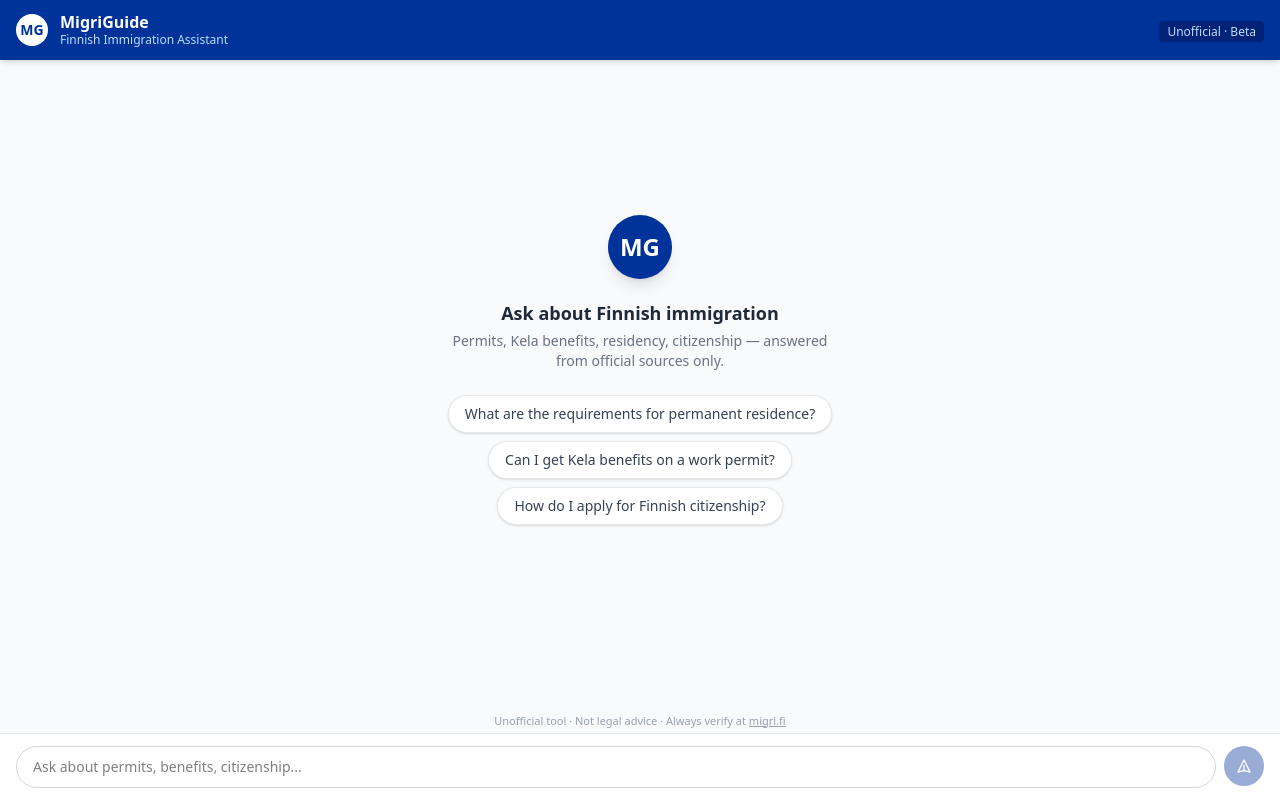
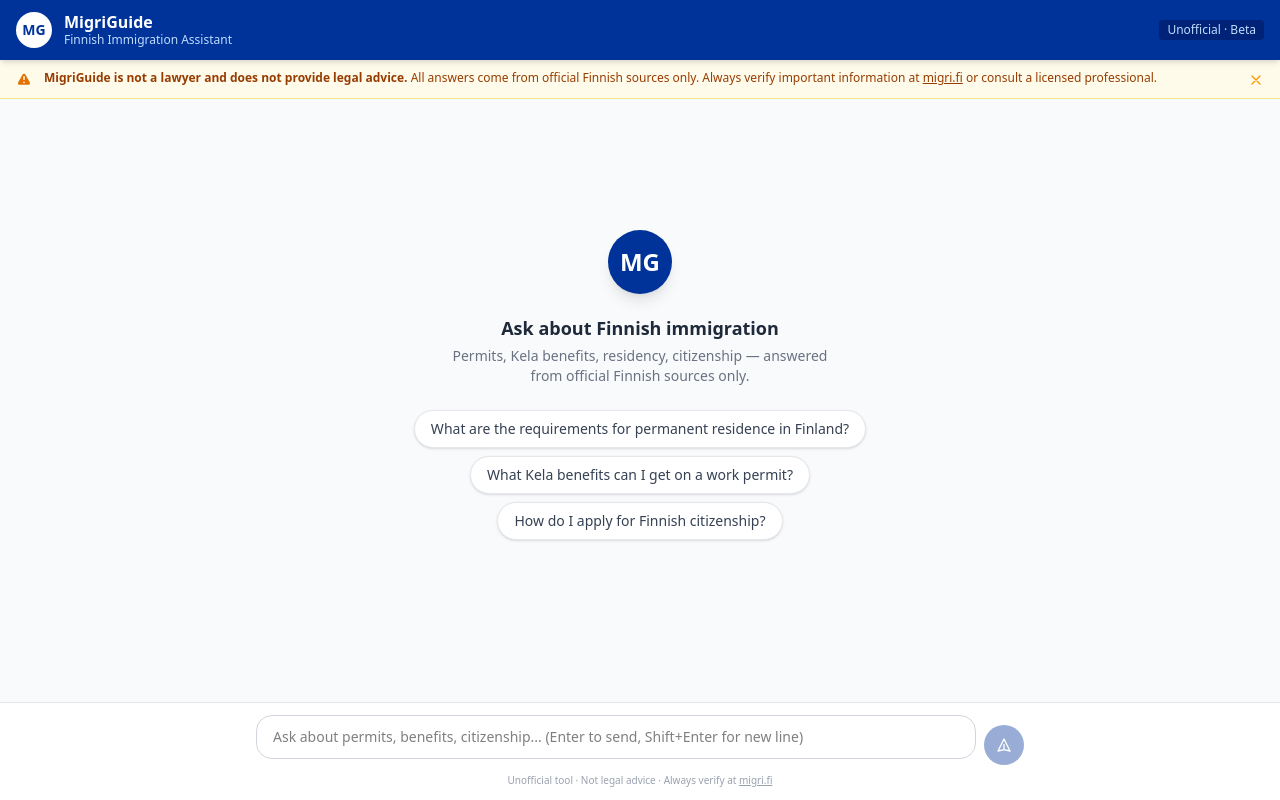
Before and after one commit to Rohitn96/FinnPermitGuide, a Next.js app in the folder frontend/: page / in a window 1280 px wide. Built offline with nearby package versions, Linux system fonts and the light colour scheme.

Commit message:
more changes on pre production

```diff
--- a/frontend/src/app/page.tsx
+++ b/frontend/src/app/page.tsx
@@ -1,69 +1,150 @@
 'use client';
 
-import { useRef, useEffect, useState } from 'react';
+import { useRef, useEffect, useState, useCallback } from 'react';
 import { useChat } from '@/hooks/useChat';
 import ChatBubble from '@/components/ChatBubble';
 
 const STARTER_QUESTIONS = [
-  'What are the requirements for permanent residence?',
-  'Can I get Kela benefits on a work permit?',
+  'What are the requirements for permanent residence in Finland?',
+  'What Kela benefits can I get on a work permit?',
   'How do I apply for Finnish citizenship?',
 ];
 
 export default function Home() {
-  const { messages, isLoading, sendMessage, submitFeedback } = useChat();
+  const { messages, isLoading, sendMessage, submitFeedback, clearConversation } = useChat();
   const [input, setInput] = useState('');
+  const [bannerVisible, setBannerVisible] = useState(true);
   const bottomRef = useRef<HTMLDivElement>(null);
+  const textareaRef = useRef<HTMLTextAreaElement>(null);
 
+  // Scroll to bottom on new messages
   useEffect(() => {
     bottomRef.current?.scrollIntoView({ behavior: 'smooth' });
   }, [messages, isLoading]);
 
-  function handleSubmit(e: React.FormEvent) {
-    e.preventDefault();
+  // Auto-resize textarea as user types
+  useEffect(() => {
+    const ta = textareaRef.current;
+    if (!ta) return;
+    ta.style.height = 'auto';
+    ta.style.height = `${Math.min(ta.scrollHeight, 200)}px`;
+  }, [input]);
+
+  const handleSubmit = useCallback(
+    (e?: React.FormEvent) => {
+      e?.preventDefault();
       const q = input.trim();
       if (!q || isLoading) return;
       setInput('');
+      // Reset textarea height after clearing
+      if (textareaRef.current) textareaRef.current.style.height = 'auto';
       sendMessage(q);
+    },
+    [input, isLoading, sendMessage],
+  );
+
+  function handleKeyDown(e: React.KeyboardEvent<HTMLTextAreaElement>) {
+    if (e.key === 'Enter' && !e.shiftKey) {
+      e.preventDefault();
+      handleSubmit();
+    }
+  }
+
+  function handleClear() {
+    clearConversation();
+    setInput('');
+    if (textareaRef.current) textareaRef.current.style.height = 'auto';
   }
 
   return (
     <div className="flex flex-col h-full">
-      {/* Header */}
+
+      {/* ── Header ─────────────────────────────────────────── */}
       <header className="bg-[#003399] text-white px-4 py-3 flex items-center gap-3 shrink-0 shadow-md z-10">
-        <div className="w-8 h-8 bg-white rounded-full flex items-center justify-center shrink-0">
+        {/* Logo — click to return to home / clear conversation */}
+        <button
+          onClick={handleClear}
+          aria-label="Home — clear conversation"
+          className="w-9 h-9 bg-white rounded-full flex items-center justify-center shrink-0 hover:bg-blue-100 transition-colors"
+        >
           <span className="text-[#003399] font-bold text-sm select-none">MG</span>
-        </div>
+        </button>
+
         <div className="min-w-0">
           <h1 className="font-semibold text-base leading-tight">MigriGuide</h1>
           <p className="text-blue-200 text-xs">Finnish Immigration Assistant</p>
         </div>
-        <div className="ml-auto shrink-0">
-          <span className="bg-[#002277] text-blue-200 text-xs px-2 py-0.5 rounded">
+
+        <div className="ml-auto flex items-center gap-2 shrink-0">
+          <span className="bg-[#002277] text-blue-200 text-xs px-2 py-0.5 rounded select-none">
             Unofficial · Beta
           </span>
+
+          {/* Clear conversation button */}
+          {messages.length > 0 && (
+            <button
+              onClick={handleClear}
+              aria-label="Clear conversation"
+              title="Clear conversation"
+              className="p-1.5 rounded-md text-blue-200 hover:text-white hover:bg-[#002277] transition-colors"
+            >
+              <svg className="w-4 h-4" fill="none" viewBox="0 0 24 24" stroke="currentColor" strokeWidth={2}>
+                <path strokeLinecap="round" strokeLinejoin="round"
+                  d="M19 7l-.867 12.142A2 2 0 0116.138 21H7.862a2 2 0 01-1.995-1.858L5 7m5 4v6m4-6v6m1-10V4a1 1 0 00-1-1h-4a1 1 0 00-1 1v3M4 7h16" />
+              </svg>
+            </button>
+          )}
         </div>
       </header>
 
-      {/* Chat area */}
-      <div className="flex-1 overflow-y-auto px-4 py-6">
+      {/* ── Disclaimer banner ──────────────────────────────── */}
+      {bannerVisible && (
+        <div className="shrink-0 bg-amber-50 border-b border-amber-200 px-4 py-2.5 flex items-start gap-3">
+          <svg className="w-4 h-4 text-amber-600 mt-0.5 shrink-0" fill="currentColor" viewBox="0 0 20 20">
+            <path fillRule="evenodd"
+              d="M8.257 3.099c.765-1.36 2.722-1.36 3.486 0l5.58 9.92c.75 1.334-.213 2.98-1.742 2.98H4.42c-1.53 0-2.493-1.646-1.743-2.98l5.58-9.92zM11 13a1 1 0 11-2 0 1 1 0 012 0zm-1-8a1 1 0 00-1 1v3a1 1 0 002 0V6a1 1 0 00-1-1z"
+              clipRule="evenodd" />
+          </svg>
+          <p className="text-amber-800 text-xs leading-snug flex-1">
+            <strong>MigriGuide is not a lawyer and does not provide legal advice.</strong>{' '}
+            All answers come from official Finnish sources only. Always verify important information at{' '}
+            <a href="https://migri.fi" target="_blank" rel="noopener noreferrer"
+              className="underline font-medium">migri.fi</a>{' '}
+            or consult a licensed professional.
+          </p>
+          <button
+            onClick={() => setBannerVisible(false)}
+            aria-label="Dismiss disclaimer"
+            className="text-amber-500 hover:text-amber-700 transition-colors shrink-0 mt-0.5"
+          >
+            <svg className="w-4 h-4" fill="none" viewBox="0 0 24 24" stroke="currentColor" strokeWidth={2}>
+              <path strokeLinecap="round" strokeLinejoin="round" d="M6 18L18 6M6 6l12 12" />
+            </svg>
+          </button>
+        </div>
+      )}
+
+      {/* ── Chat area ──────────────────────────────────────── */}
+      <div className="flex-1 overflow-y-auto">
         {messages.length === 0 ? (
-          <div className="flex flex-col items-center justify-center h-full text-center gap-5 pb-8">
+          /* Empty state — centered within max-w-3xl */
+          <div className="max-w-3xl mx-auto px-4 h-full flex flex-col items-center justify-center text-center gap-5 pb-8">
             <div className="w-16 h-16 bg-[#003399] rounded-full flex items-center justify-center shadow-lg">
               <span className="text-white text-2xl font-bold select-none">MG</span>
             </div>
             <div>
               <p className="font-semibold text-gray-800 text-lg">Ask about Finnish immigration</p>
               <p className="text-sm mt-1 text-gray-500 max-w-sm">
-                Permits, Kela benefits, residency, citizenship — answered from official sources only.
+                Permits, Kela benefits, residency, citizenship — answered from official Finnish sources only.
               </p>
             </div>
-            <div className="flex flex-wrap gap-2 justify-center mt-1 max-w-md">
+            <div className="flex flex-wrap gap-2 justify-center mt-1 max-w-lg">
               {STARTER_QUESTIONS.map(q => (
                 <button
                   key={q}
                   onClick={() => sendMessage(q)}
-                  className="text-sm bg-white border border-gray-200 rounded-full px-4 py-2 text-gray-700 hover:border-[#003399] hover:text-[#003399] transition-colors shadow-sm"
+                  disabled={isLoading}
+                  className="text-sm bg-white border border-gray-200 rounded-full px-4 py-2 text-gray-700 hover:border-[#003399] hover:text-[#003399] transition-colors shadow-sm disabled:opacity-50"
                 >
                   {q}
                 </button>
@@ -71,7 +152,8 @@ export default function Home() {
             </div>
           </div>
         ) : (
-          <div className="max-w-2xl mx-auto space-y-4">
+          /* Messages — same max-w-3xl container as input bar */
+          <div className="max-w-3xl mx-auto px-4 py-6 space-y-4">
             {messages.map((msg, i) => (
               <ChatBubble
                 key={msg.id}
@@ -87,11 +169,11 @@ export default function Home() {
             {isLoading && (
               <div className="flex justify-start">
                 <div className="bg-white border border-gray-100 rounded-2xl rounded-tl-none px-4 py-3 shadow-sm">
-                  <div className="flex gap-1 items-center h-4">
+                  <div className="flex gap-1 items-center h-5">
                     {[0, 150, 300].map(delay => (
                       <div
                         key={delay}
-                        className="w-2 h-2 bg-gray-400 rounded-full animate-bounce"
+                        className="w-2 h-2 bg-gray-300 rounded-full animate-bounce"
                         style={{ animationDelay: `${delay}ms` }}
                       />
                     ))}
@@ -105,53 +187,43 @@ export default function Home() {
         )}
       </div>
 
-      {/* Disclaimer */}
-      <p className="text-center text-[11px] text-gray-400 px-4 pb-1 shrink-0">
-        Unofficial tool · Not legal advice · Always verify at{' '}
-        <a
-          href="https://migri.fi"
-          target="_blank"
-          rel="noopener noreferrer"
-          className="underline"
-        >
-          migri.fi
-        </a>
-      </p>
-
-      {/* Input bar */}
-      <form
-        onSubmit={handleSubmit}
-        className="shrink-0 border-t border-gray-200 bg-white px-4 py-3 flex gap-2"
-      >
-        <input
-          type="text"
+      {/* ── Input bar ──────────────────────────────────────── */}
+      <div className="shrink-0 border-t border-gray-200 bg-white px-4 py-3">
+        <div className="max-w-3xl mx-auto">
+          <form onSubmit={handleSubmit} className="flex items-end gap-2">
+            <div className="flex-1 min-w-0 relative">
+              <textarea
+                ref={textareaRef}
                 value={input}
                 onChange={e => setInput(e.target.value)}
-          placeholder="Ask about permits, benefits, citizenship..."
+                onKeyDown={handleKeyDown}
+                placeholder="Ask about permits, benefits, citizenship... (Enter to send, Shift+Enter for new line)"
                 disabled={isLoading}
-          className="flex-1 min-w-0 border border-gray-300 rounded-full px-4 py-2.5 text-sm focus:outline-none focus:border-[#003399] focus:ring-2 focus:ring-[#003399]/20 disabled:opacity-50 transition"
+                rows={1}
+                className="w-full resize-none border border-gray-300 rounded-2xl px-4 py-2.5 text-sm focus:outline-none focus:border-[#003399] focus:ring-2 focus:ring-[#003399]/20 disabled:opacity-50 transition leading-relaxed overflow-hidden"
+                style={{ minHeight: '44px', maxHeight: '200px' }}
               />
+            </div>
             <button
               type="submit"
               disabled={isLoading || !input.trim()}
               aria-label="Send"
               className="bg-[#003399] text-white rounded-full w-10 h-10 flex items-center justify-center hover:bg-[#002277] disabled:opacity-40 disabled:cursor-not-allowed transition-colors shrink-0"
             >
-          <svg
-            className="w-4 h-4"
-            fill="none"
-            viewBox="0 0 24 24"
-            stroke="currentColor"
-            strokeWidth={2}
-          >
-            <path
-              strokeLinecap="round"
-              strokeLinejoin="round"
-              d="M12 19l9 2-9-18-9 18 9-2zm0 0v-8"
-            />
+              <svg className="w-4 h-4" fill="none" viewBox="0 0 24 24" stroke="currentColor" strokeWidth={2}>
+                <path strokeLinecap="round" strokeLinejoin="round" d="M12 19l9 2-9-18-9 18 9-2zm0 0v-8" />
               </svg>
             </button>
           </form>
+          <p className="text-center text-[10px] text-gray-400 mt-2">
+            Unofficial tool · Not legal advice · Always verify at{' '}
+            <a href="https://migri.fi" target="_blank" rel="noopener noreferrer" className="underline">
+              migri.fi
+            </a>
+          </p>
+        </div>
+      </div>
+
     </div>
   );
 }
--- a/frontend/src/hooks/useChat.ts
+++ b/frontend/src/hooks/useChat.ts
@@ -1,12 +1,17 @@
 'use client';
 
-import { useState, useCallback } from 'react';
+import { useState, useCallback, useRef } from 'react';
 import { ChatMessage, HistoryMessage, AskResponse } from '@/types/chat';
 
 export function useChat() {
   const [messages, setMessages] = useState<ChatMessage[]>([]);
   const [chatHistory, setChatHistory] = useState<HistoryMessage[]>([]);
   const [isLoading, setIsLoading] = useState(false);
+
+  // Keep a ref to messages so submitFeedback always sees the current list
+  // without needing messages in its dependency array (avoids stale closure).
+  const messagesRef = useRef<ChatMessage[]>([]);
+  messagesRef.current = messages;
 
   const sendMessage = useCallback(
     async (question: string) => {
@@ -64,7 +69,7 @@ export function useChat() {
         prev.map(m => (m.id === messageId ? { ...m, feedback: vote } : m)),
       );
       try {
-        const msg = messages.find(m => m.id === messageId);
+        const msg = messagesRef.current.find(m => m.id === messageId);
         await fetch('/api/feedback', {
           method: 'POST',
           headers: { 'Content-Type': 'application/json' },
@@ -78,8 +83,14 @@ export function useChat() {
         // Non-critical
       }
     },
-    [messages],
+    [],
   );
 
-  return { messages, isLoading, sendMessage, submitFeedback };
+  const clearConversation = useCallback(() => {
+    setMessages([]);
+    setChatHistory([]);
+    setIsLoading(false);
+  }, []);
+
+  return { messages, isLoading, sendMessage, submitFeedback, clearConversation };
 }
```
Lines whose indentation alone changed are shown as unchanged.
